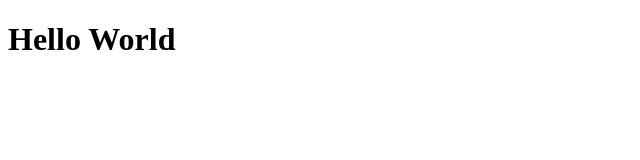
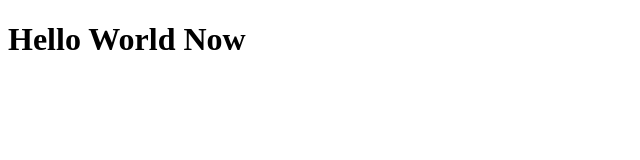
Before and after one commit to iamjumshaid/bootcamp-assignment-01, a plain HTML site: page index.html in a window 1280 px wide. Shown: the whole page, without its empty margins (0-640 px from the left). Drawn offline with Linux system fonts and the light colour scheme.

Commit message:
updated text

```diff
--- a/index.html
+++ b/index.html
@@ -8,7 +8,7 @@
 </head>
 
 <body>
-    <h1>Hello World</h1>
+    <h1>Hello World Now</h1>
 </body>
 
 </html>
```
